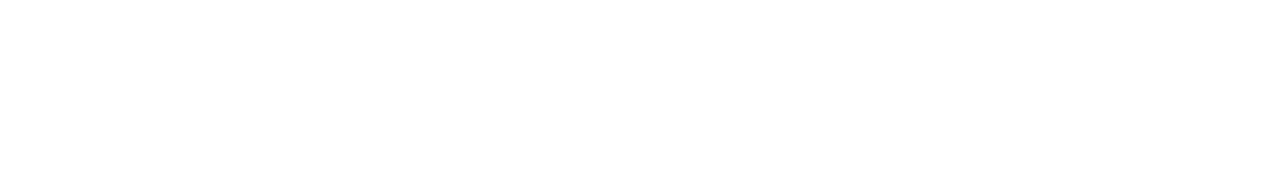
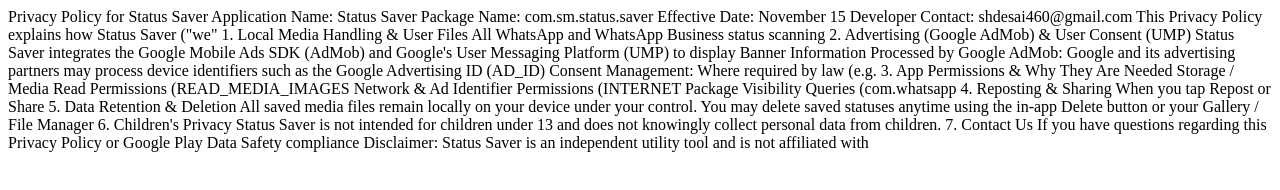
Before and after one commit to Shrawandesai7/privacy_Policy_status_saver, a plain HTML site: page index.html in a window 1280 px wide. Drawn offline with Linux system fonts and the light colour scheme.

Commit message:
index.html

```diff
--- a/index.html
+++ b/index.html
@@ -1,64 +1,77 @@
-<?xml version="1.0" encoding="utf-8"?>
-<manifest xmlns:android="http://schemas.android.com/apk/res/android"
-    xmlns:tools="http://schemas.android.com/tools">
-
-    <!-- Network & AdMob permissions -->
-    <uses-permission android:name="android.permission.INTERNET" />
-    <uses-permission android:name="android.permission.ACCESS_NETWORK_STATE" />
-    <uses-permission android:name="com.google.android.gms.permission.AD_ID" />
-
-    <!-- Permissions for local storage and status media access across Android versions -->
-    <uses-permission android:name="android.permission.READ_EXTERNAL_STORAGE" android:maxSdkVersion="32" />
-    <uses-permission android:name="android.permission.WRITE_EXTERNAL_STORAGE" android:maxSdkVersion="29" />
-    <!-- Android 13+ (API 33+) granular media permissions for WhatsApp media files -->
-    <uses-permission android:name="android.permission.READ_MEDIA_IMAGES" />
-    <uses-permission android:name="android.permission.READ_MEDIA_VIDEO" />
-
-    <!-- Package visibility for launching and reposting to WhatsApp / WhatsApp Business on Android 11+ -->
-    <queries>
-        <package android:name="com.whatsapp" />
-        <package android:name="com.whatsapp.w4b" />
-    </queries>
-
-    <application
-        android:name=".CustomApplication"
-        android:allowBackup="true"
-        android:dataExtractionRules="@xml/data_extraction_rules"
-        android:fullBackupContent="@xml/backup_rules"
-        android:icon="@mipmap/ic_launcher"
-        android:label="@string/app_name"
-        android:roundIcon="@mipmap/ic_launcher_round"
-        android:supportsRtl="true"
-        android:theme="@style/Theme.MyApplication">
-
-        <!-- Google AdMob App ID -->
-        <meta-data
-            android:name="com.google.android.gms.ads.APPLICATION_ID"
-            android:value="ca-app-pub-6076352655363840~1882989438" />
-
-        <activity
-            android:name=".MainActivity"
-            android:exported="true"
-            android:label="@string/app_name"
-            android:theme="@style/Theme.MyApplication"
-            android:windowSoftInputMode="adjustResize">
-            <intent-filter>
-                <action android:name="android.intent.action.MAIN" />
-
-                <category android:name="android.intent.category.LAUNCHER" />
-            </intent-filter>
-        </activity>
-
-        <!-- Secure File Provider for sharing & reposting status media starting from Android 10+ -->
-        <provider
-            android:name="androidx.core.content.FileProvider"
-            android:authorities="${applicationId}.fileprovider"
-            android:exported="false"
-            android:grantUriPermissions="true">
-            <meta-data
-                android:name="android.support.FILE_PROVIDER_PATHS"
-                android:resource="@xml/file_paths" />
-        </provider>
-    </application>
-
-                </manifest>
+<root>
+<row>
+<Google_Play_Compliant_Privacy_Policy>Privacy Policy for Status Saver</Google_Play_Compliant_Privacy_Policy>
+</row>
+<row>
+<Google_Play_Compliant_Privacy_Policy>Application Name: Status Saver</Google_Play_Compliant_Privacy_Policy>
+</row>
+<row>
+<Google_Play_Compliant_Privacy_Policy>Package Name: com.sm.status.saver</Google_Play_Compliant_Privacy_Policy>
+</row>
+<row>
+<Google_Play_Compliant_Privacy_Policy>Effective Date: November 15</Google_Play_Compliant_Privacy_Policy>
+</row>
+<row>
+<Google_Play_Compliant_Privacy_Policy>Developer Contact: shdesai460@gmail.com</Google_Play_Compliant_Privacy_Policy>
+</row>
+<row>
+<Google_Play_Compliant_Privacy_Policy>This Privacy Policy explains how Status Saver ("we"</Google_Play_Compliant_Privacy_Policy>
+</row>
+<row>
+<Google_Play_Compliant_Privacy_Policy>1. Local Media Handling & User Files</Google_Play_Compliant_Privacy_Policy>
+</row>
+<row>
+<Google_Play_Compliant_Privacy_Policy>All WhatsApp and WhatsApp Business status scanning</Google_Play_Compliant_Privacy_Policy>
+</row>
+<row>
+<Google_Play_Compliant_Privacy_Policy>2. Advertising (Google AdMob) & User Consent (UMP)</Google_Play_Compliant_Privacy_Policy>
+</row>
+<row>
+<Google_Play_Compliant_Privacy_Policy>Status Saver integrates the Google Mobile Ads SDK (AdMob) and Google's User Messaging Platform (UMP) to display Banner</Google_Play_Compliant_Privacy_Policy>
+</row>
+<row>
+<Google_Play_Compliant_Privacy_Policy>Information Processed by Google AdMob: Google and its advertising partners may process device identifiers such as the Google Advertising ID (AD_ID)</Google_Play_Compliant_Privacy_Policy>
+</row>
+<row>
+<Google_Play_Compliant_Privacy_Policy>Consent Management: Where required by law (e.g.</Google_Play_Compliant_Privacy_Policy>
+</row>
+<row>
+<Google_Play_Compliant_Privacy_Policy>3. App Permissions & Why They Are Needed</Google_Play_Compliant_Privacy_Policy>
+</row>
+<row>
+<Google_Play_Compliant_Privacy_Policy>Storage / Media Read Permissions (READ_MEDIA_IMAGES</Google_Play_Compliant_Privacy_Policy>
+</row>
+<row>
+<Google_Play_Compliant_Privacy_Policy>Network & Ad Identifier Permissions (INTERNET</Google_Play_Compliant_Privacy_Policy>
+</row>
+<row>
+<Google_Play_Compliant_Privacy_Policy>Package Visibility Queries (com.whatsapp</Google_Play_Compliant_Privacy_Policy>
+</row>
+<row>
+<Google_Play_Compliant_Privacy_Policy>4. Reposting & Sharing</Google_Play_Compliant_Privacy_Policy>
+</row>
+<row>
+<Google_Play_Compliant_Privacy_Policy>When you tap Repost or Share</Google_Play_Compliant_Privacy_Policy>
+</row>
+<row>
+<Google_Play_Compliant_Privacy_Policy>5. Data Retention & Deletion</Google_Play_Compliant_Privacy_Policy>
+</row>
+<row>
+<Google_Play_Compliant_Privacy_Policy>All saved media files remain locally on your device under your control. You may delete saved statuses anytime using the in-app Delete button or your Gallery / File Manager</Google_Play_Compliant_Privacy_Policy>
+</row>
+<row>
+<Google_Play_Compliant_Privacy_Policy>6. Children's Privacy</Google_Play_Compliant_Privacy_Policy>
+</row>
+<row>
+<Google_Play_Compliant_Privacy_Policy>Status Saver is not intended for children under 13 and does not knowingly collect personal data from children.</Google_Play_Compliant_Privacy_Policy>
+</row>
+<row>
+<Google_Play_Compliant_Privacy_Policy>7. Contact Us</Google_Play_Compliant_Privacy_Policy>
+</row>
+<row>
+<Google_Play_Compliant_Privacy_Policy>If you have questions regarding this Privacy Policy or Google Play Data Safety compliance</Google_Play_Compliant_Privacy_Policy>
+</row>
+<row>
+<Google_Play_Compliant_Privacy_Policy>Disclaimer: Status Saver is an independent utility tool and is not affiliated with</Google_Play_Compliant_Privacy_Policy>
+</row>
+</root>
```
